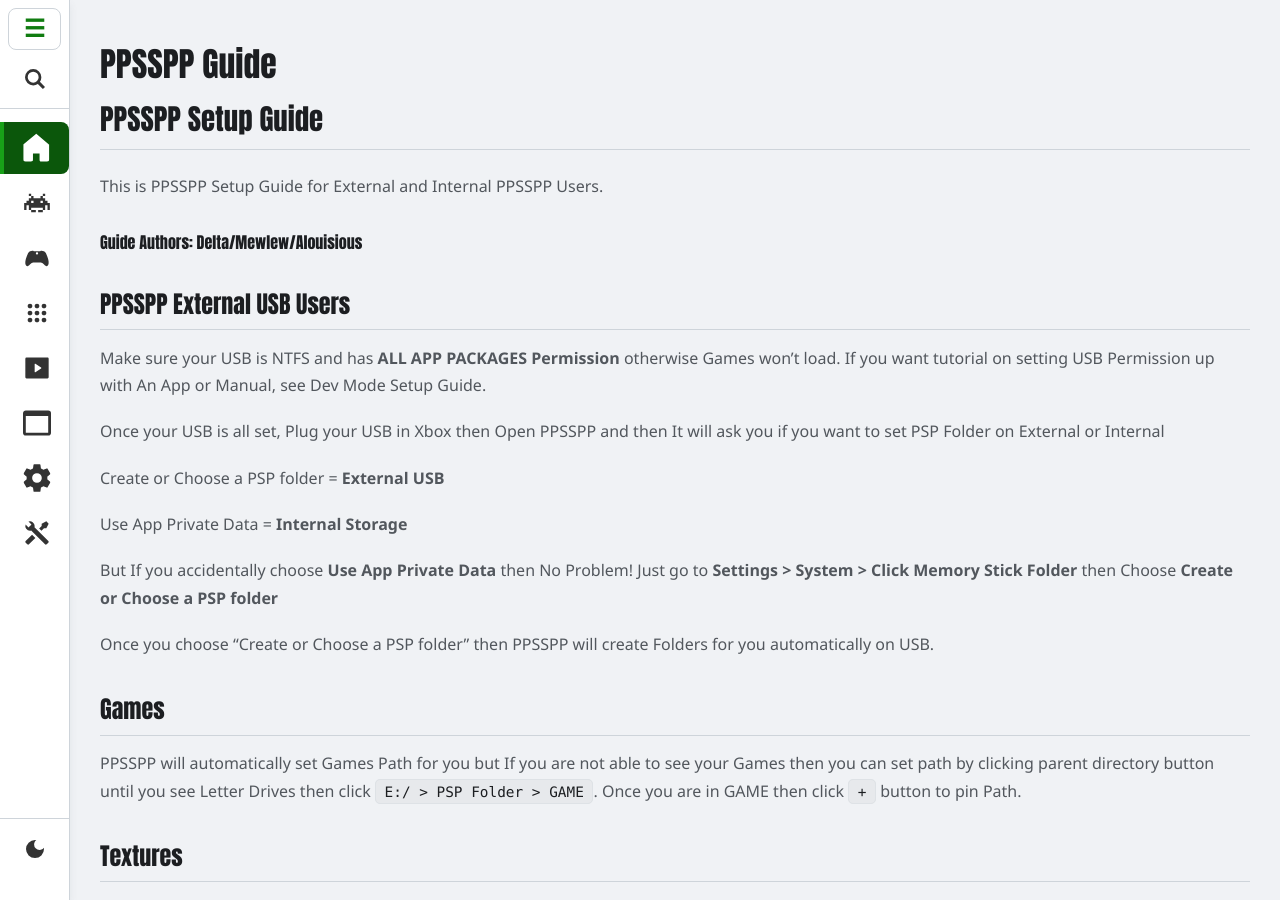
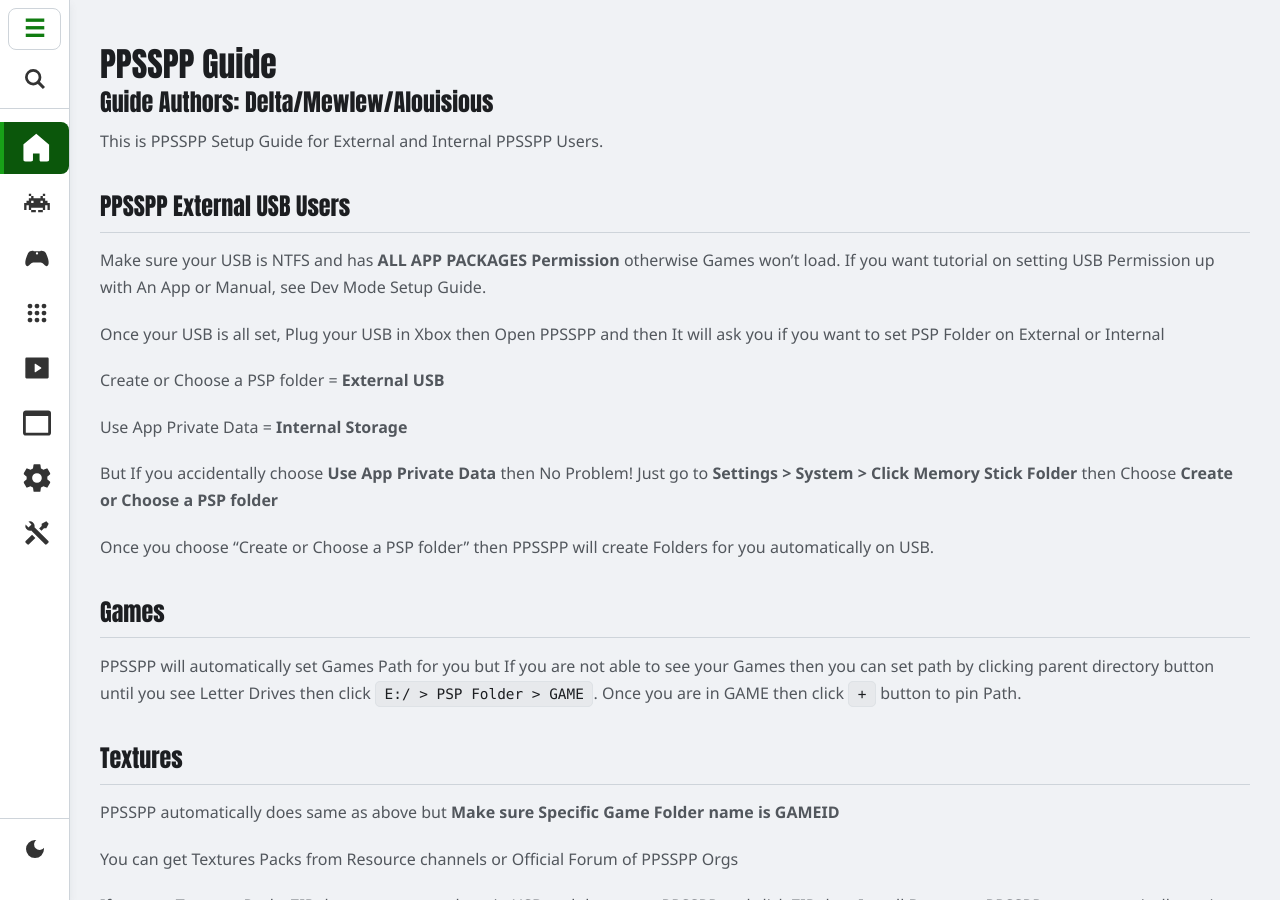
Before and after one commit to EmulationRevival/emulationrevival.github.io, a Jekyll site: the page built from guides/emulators/ppsspp.md, in a window 1280 px wide and 900 px high. Built offline with Jekyll 4.4.1, drawn with Linux system fonts in a browser that asks for light colours.

Commit message:
Update ppsspp.md

```diff
--- a/guides/emulators/ppsspp.md
+++ b/guides/emulators/ppsspp.md
@@ -3,11 +3,10 @@
 title: "PPSSPP Guide"
 permalink: /guides/emulators/ppsspp-guide/
 description: "A guide for setting up PPSSPP on dev mode."
+author: "Guide Authors: Delta/Mewlew/Alouisious"
 ---
 
-## PPSSPP Setup Guide
 This is PPSSPP Setup Guide for External and Internal PPSSPP Users.
-#### Guide Authors: Delta/Mewlew/Alouisious
 
 ### PPSSPP External USB Users
 Make sure your USB is NTFS and has **ALL APP PACKAGES Permission** otherwise Games won't load.
```
